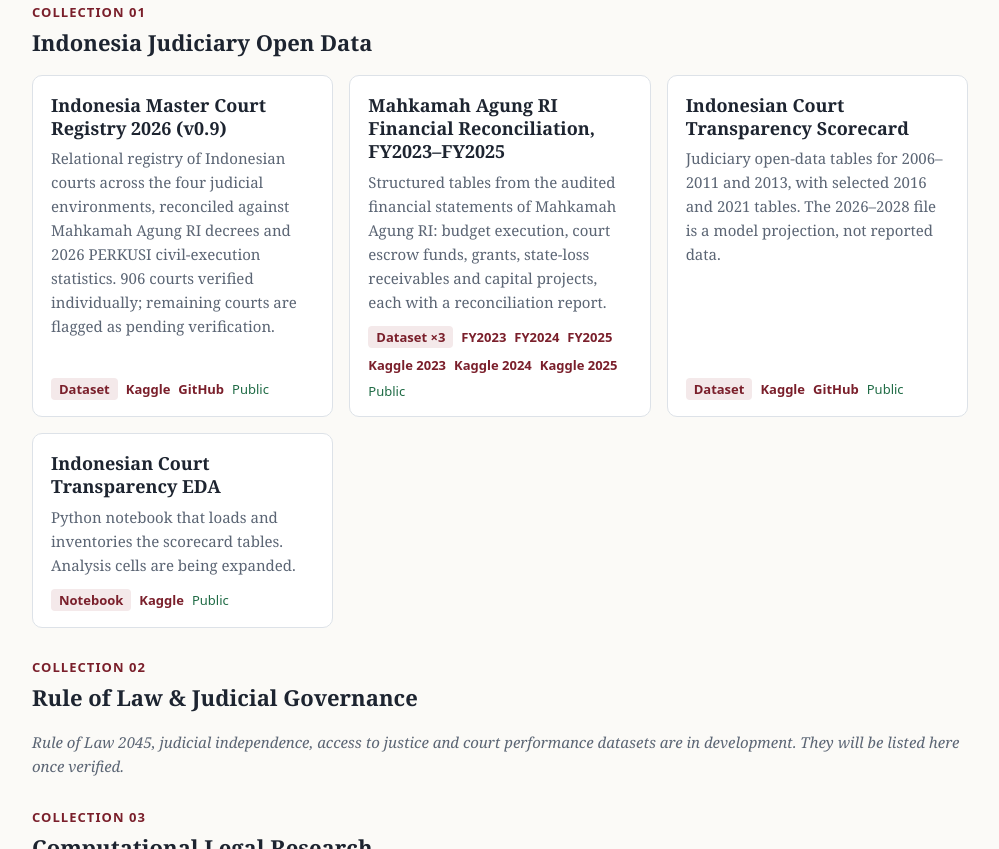
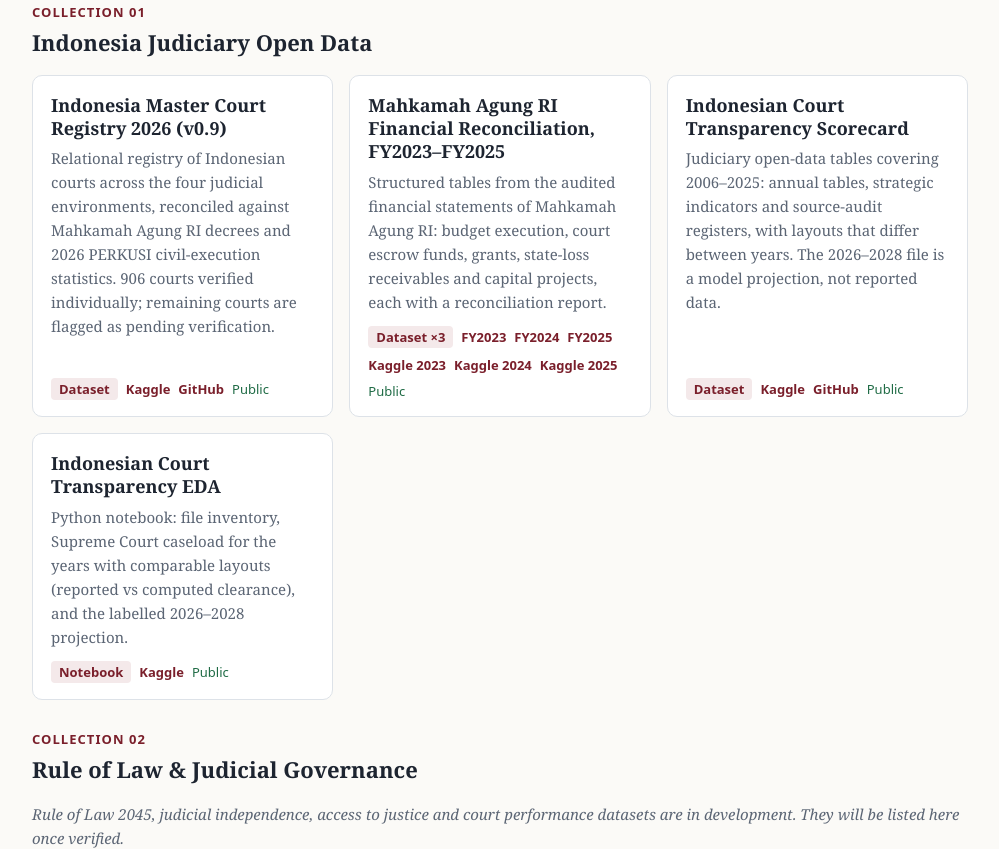
Before and after one commit to bsdkijc-dev/bsdkijc-dev, a plain HTML site: page index.html in a window 1280 px wide. Shown: the part 581-1430 px from the top of the page, without its empty margins (140-1139 px from the left). Drawn offline with Linux system fonts and the light colour scheme.

Commit message:
docs: correct Scorecard coverage (2006–2025) and describe the rewritten notebook
The Scorecard dataset has tables for every year 2006–2025 (annual, strategic-indicator and source-audit files); the earlier text understated it.

Co-Authored-By: Claude Opus 5.5 <noreply@anthropic.com>
Claude-Session: https://claude.ai/code/session_01138vPY8CMWmpMwf8aCzvKh

```diff
--- a/index.html
+++ b/index.html
@@ -81,12 +81,12 @@
       </article>
       <article class="card">
         <h3>Indonesian Court Transparency Scorecard</h3>
-        <p>Judiciary open-data tables for 2006–2011 and 2013, with selected 2016 and 2021 tables. The 2026–2028 file is a model projection, not reported data.</p>
+        <p>Judiciary open-data tables covering 2006–2025: annual tables, strategic indicators and source-audit registers, with layouts that differ between years. The 2026–2028 file is a model projection, not reported data.</p>
         <div class="meta"><span class="tag">Dataset</span><a href="https://www.kaggle.com/datasets/judicialcollege/indonesian-court-transparency-scorecard">Kaggle</a><a href="https://github.com/bsdkijc-dev/JPAIS">GitHub</a><span class="st-pub">Public</span></div>
       </article>
       <article class="card">
         <h3>Indonesian Court Transparency EDA</h3>
-        <p>Python notebook that loads and inventories the scorecard tables. Analysis cells are being expanded.</p>
+        <p>Python notebook: file inventory, Supreme Court caseload for the years with comparable layouts (reported vs computed clearance), and the labelled 2026–2028 projection.</p>
         <div class="meta"><span class="tag">Notebook</span><a href="https://www.kaggle.com/code/judicialcollege/indonesian-court-transparency-eda">Kaggle</a><span class="st-pub">Public</span></div>
       </article>
     </div>
```
